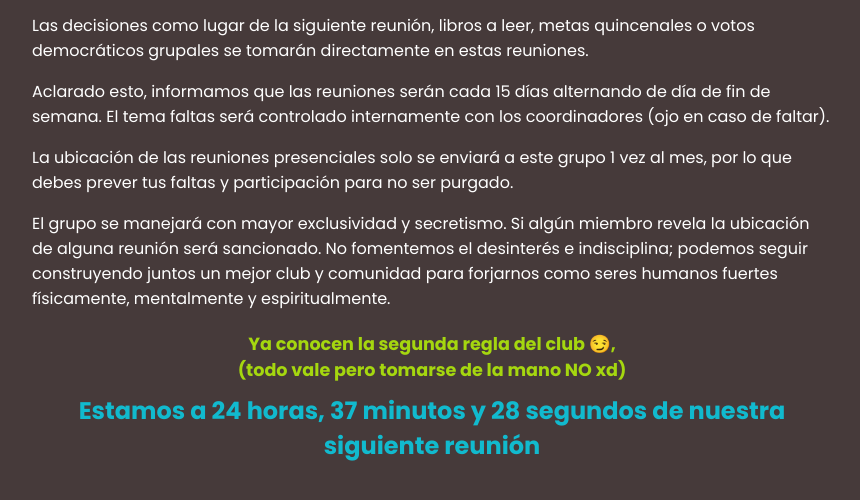
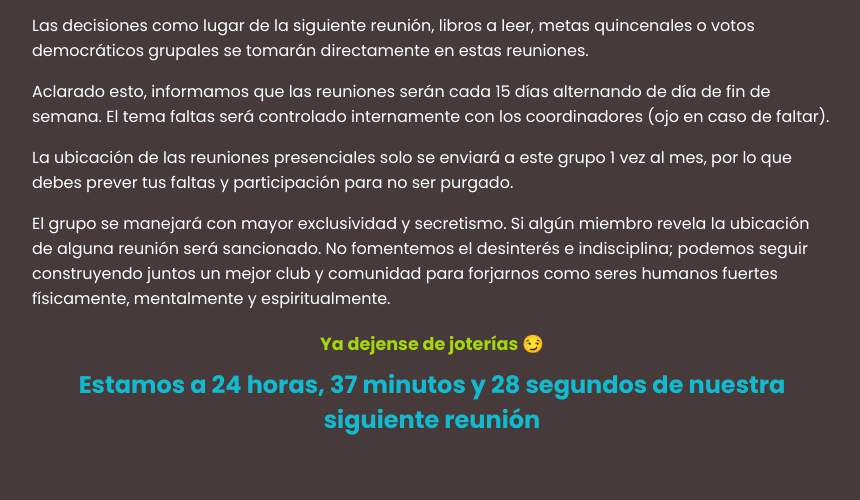
Before and after one commit to AlejandroTicona/reunion-cookie, a plain HTML site: page index.html in a window 1280 px wide. Shown: the part 626-1126 px from the top of the page, without its empty margins (208-1068 px from the left). After the commit the page ends 1101 px from the top, so only its background shows below. Drawn offline with Linux system fonts and the light colour scheme.

Commit message:
El mensaje de joteria

```diff
--- a/index.html
+++ b/index.html
@@ -33,7 +33,7 @@
                 espiritualmente.
             </p>
         </div>
-        <div class="important">Ya conocen la segunda regla del club 😏, <br>(todo vale pero tomarse de la mano NO xd)</div>
+        <div class="important">Ya dejense de joterías 😏</div>
 
         <div class="highlight" id="contador"></div>
     </div>
```
